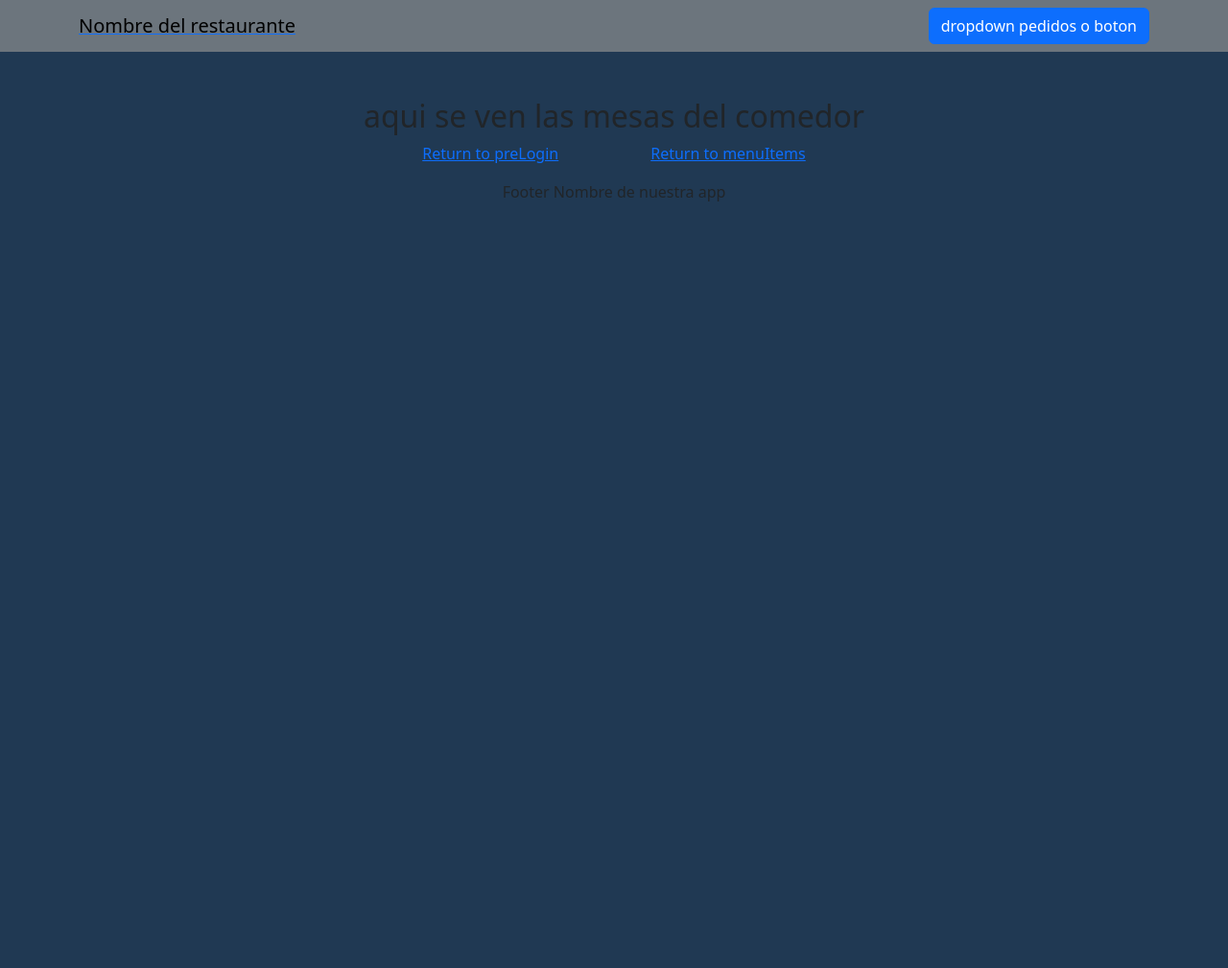
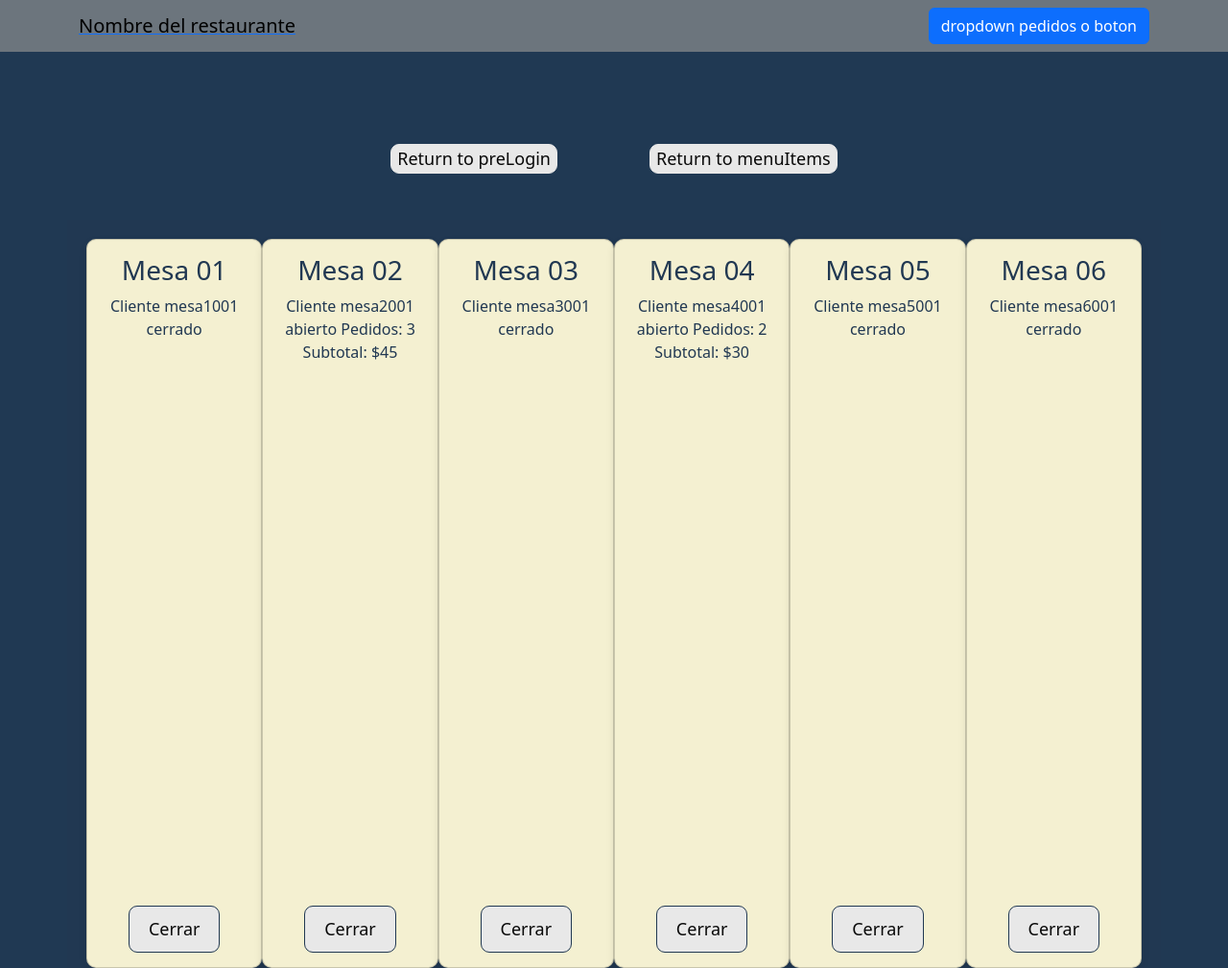
Before and after one commit to GabyBevilacqua/Proyecto-Final-TableClick, a React app: page /diningView in a window 1280 px wide. Shown: the top 1009 px of the page at 96% size. Before the commit the page ends 800 px from the top, so only its background shows below. Built offline with nearby package versions, Linux system fonts and the light colour scheme; no server answers.

Commit message:
front listo de diningView

```diff
--- a/src/front/js/component/cards/cardsDining.js
+++ b/src/front/js/component/cards/cardsDining.js
@@ -0,0 +1,16 @@
+import React from "react";
+
+
+export const CardsDining = ({ title, content, buttonLabel, onButtonClick }) => {
+
+
+    return (
+        <div className="card cardDining">
+            <h3>{title}</h3>
+            <p>{content}</p>
+            <button
+            className="button2"
+            onClick={onButtonClick}>{buttonLabel}</button>
+        </div>
+    );
+};
--- a/src/front/js/pages/diningView.js
+++ b/src/front/js/pages/diningView.js
@@ -1,28 +1,48 @@
 import React, { useContext, useEffect } from "react";
-import { Context } from "../store/appContext";
-import "../../styles/home.css";
+//import { Context } from "../store/appContext";
+import "../../styles/diningView.css";
 import { Link, useNavigate } from "react-router-dom";
+import { CardsDining } from "../component/cards/cardsDining";
 
 // aqui usaremos cardsDining.js
 
 export const DiningView = () => {
 
+    const tables = [
+        { title: "Mesa 01", content: "Cliente mesa1001 cerrado", buttonLabel: "Cerrar" },
+        { title: "Mesa 02", content: "Cliente mesa2001 abierto\nPedidos: 3\nSubtotal: $45", buttonLabel: "Cerrar" },
+        { title: "Mesa 03", content: "Cliente mesa3001 cerrado", buttonLabel: "Cerrar" },
+        { title: "Mesa 04", content: "Cliente mesa4001 abierto\nPedidos: 2\nSubtotal: $30", buttonLabel: "Cerrar" },
+        { title: "Mesa 05", content: "Cliente mesa5001 cerrado", buttonLabel: "Cerrar" },
+        { title: "Mesa 06", content: "Cliente mesa6001 cerrado", buttonLabel: "Cerrar" }
+    ];
+
     return (
+        <div>
             <div className="text-center mt-5">
-            <h2>
-                aqui se ven las mesas del comedor
-            </h2>
                 <Link to="/">
-                <span className="text  m-5">
+                    <button className="button4 m-5">
                         Return to preLogin
-                </span>
+                    </button>
                 </Link>
                 <Link to="/menuItems">
-                <span className="text  m-5">
+                    <button className="button4 m-5">
                         Return to menuItems
-                </span>
+                    </button>
                 </Link>
             </div>
 
+            <div className="container containerDining">
+                {tables.map((table, index) => (
+                    <CardsDining
+                        key={index}
+                        title={table.title}
+                        content={table.content}
+                        buttonLabel={table.buttonLabel}
+                        onButtonClick={() => console.log(`${table.title} cerrado`)}
+                    />
+                ))}
+            </div>
+        </div>
     );
 };
--- /dev/null
+++ b/src/front/styles/diningView.css
@@ -0,0 +1,35 @@
+
+/* Estilo del contenedor principal */
+.containerDining {
+    display: flex;
+    flex-direction: row; /* Organiza de izquierda a derecha */
+    justify-content: space-evenly;
+    padding: 20px;
+    background-color: #213852; /* Fondo azul oscuro */
+    height: 100vh;
+}
+
+/* Estilo de las tarjetas */
+.cardDining {
+    background-color: #F4F0D1; /* Fondo beige */
+    color: #213852; /* Texto oscuro */
+    border-radius: 10px;
+    padding: 15px;
+    width: 210px; /* Tarjetas estrechas */
+    display: flex;
+    flex-direction: column;
+    justify-content: space-between;
+    text-align: center;
+    box-shadow: 0 4px 8px rgba(0, 0, 0, 0.1);
+}
+
+.cardDining p {
+    margin-bottom: auto; /* Empuja el botón hacia abajo */
+}
+
+/* Botón dentro de las tarjetas */
+.cardDining button {
+    padding: 10px 20px;
+    border: 1px solid #213852; /* Borde oscuro */
+    align-self: center; /* Centrado horizontal */
+}
--- a/src/front/styles/home.css
+++ b/src/front/styles/home.css
@@ -146,3 +146,73 @@ body {
     background-color: #532020;
     transform: translateX(-50%) scaleY(1.3) scaleX(0.8);
   }
+
+   /* boton mas claro que estan sobre el color de fondo de la web*/
+
+   .button4 {
+    display: inline-block;
+    transition: all 0.2s ease-in;
+    position: relative;
+    overflow: hidden;
+    z-index: 1;
+    color: #090909;
+   /* padding: 0.7em 1.7em; */
+    cursor: pointer;
+    font-size: 18px;
+    border-radius: 0.5em;
+    background: #e8e8e8;
+    border: 1px solid #e8e8e8;
+   /* box-shadow: 6px 6px 12px #c5c5c5, -6px -6px 12px #ffffff; */
+  }
+
+  .button4:active {
+    color: #666;
+    box-shadow: inset 4px 4px 12px #c5c5c5, inset -4px -4px 12px #ffffff;
+  }
+
+  .button4:before {
+    content: "";
+    position: absolute;
+    left: 50%;
+    transform: translateX(-50%) scaleY(1) scaleX(1.25);
+    top: 100%;
+    width: 140%;
+    height: 180%;
+    background-color: rgba(0, 0, 0, 0.05);
+    border-radius: 50%;
+    display: block;
+    transition: all 0.5s 0.1s cubic-bezier(0.55, 0, 0.1, 1);
+    z-index: -1;
+  }
+
+  .button4:after {
+    content: "";
+    position: absolute;
+    left: 55%;
+    transform: translateX(-50%) scaleY(1) scaleX(1.45);
+    top: 180%;
+    width: 160%;
+    height: 190%;
+    background-color: #7297B4;
+    border-radius: 50%;
+    display: block;
+    transition: all 0.5s 0.1s cubic-bezier(0.55, 0, 0.1, 1);
+    z-index: -1;
+  }
+
+  .button4:hover {
+    color: #ffffff;
+    border: 1px solid #7297B4;
+  }
+
+  .button4:hover:before {
+    top: -35%;
+    background-color: #7297B4;
+    transform: translateX(-50%) scaleY(1.3) scaleX(0.8);
+  }
+
+  .button4:hover:after {
+    top: -45%;
+    background-color: #7297B4;
+    transform: translateX(-50%) scaleY(1.3) scaleX(0.8);
+  }
```
Lines whose indentation alone changed are shown as unchanged.
